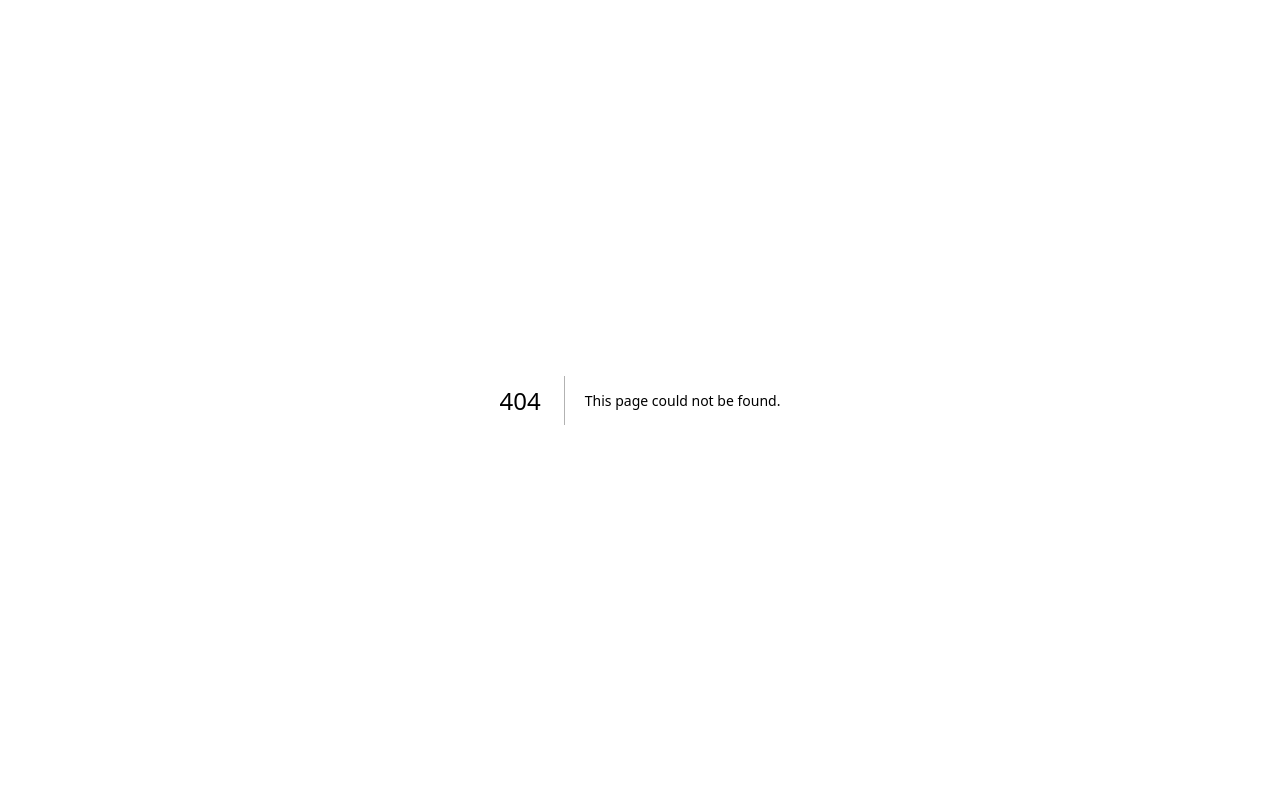
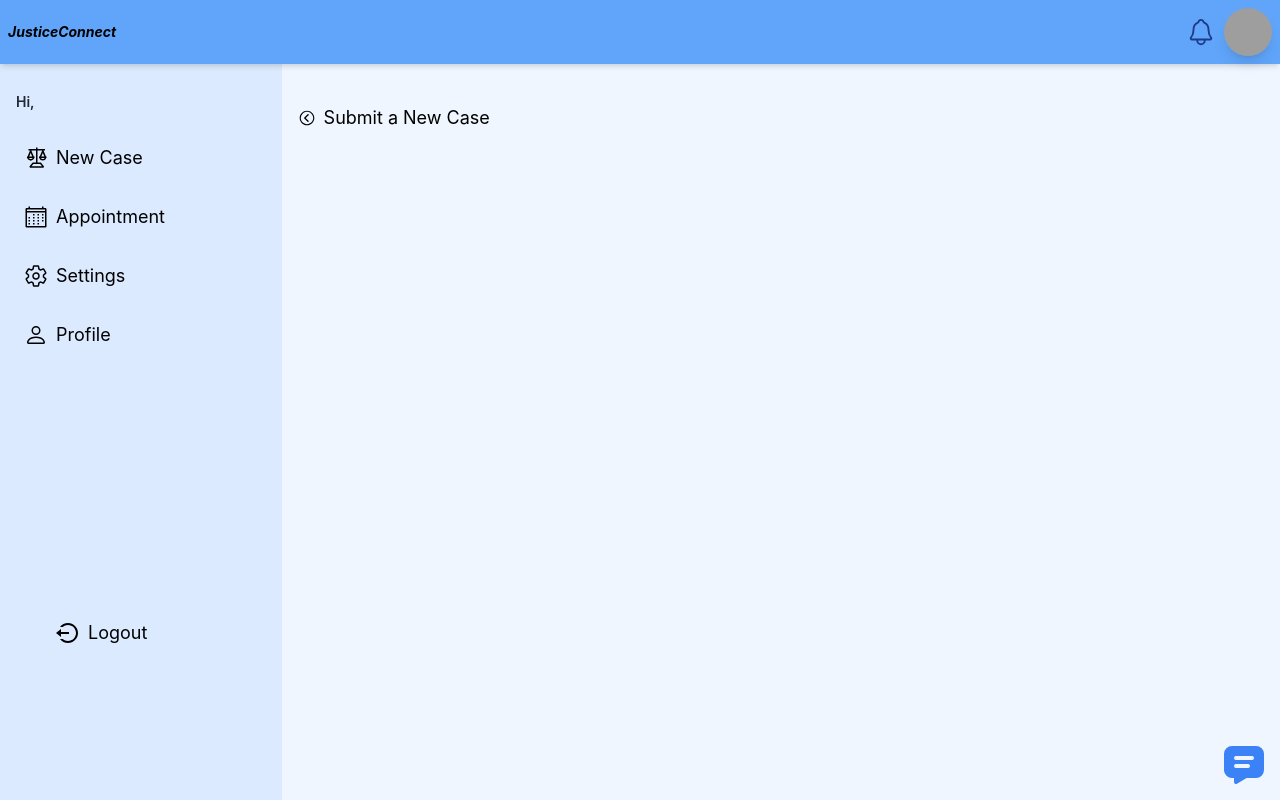
Before and after one commit to Lhezie/JusticeKonnect, a Next.js app: page /createNewCase in a window 1280 px wide. Before the commit this address had no page. Built offline with nearby package versions, Linux system fonts and the light colour scheme; grey boxes are pictures that could not be loaded.

Commit message:
client Dashbord updated

```diff
--- /dev/null
+++ b/components/clientComponent.jsx
@@ -0,0 +1,33 @@
+import React from "react";
+
+// 🔄 Custom Loader Component
+const ButtonLoader = () => {
+  return (
+    <span className="loading loading-spinner text-primary"></span>
+  );
+};
+
+
+const Button = ({
+  children,
+  onClick,
+  className,
+  icon: Icon,
+  isLoading = false,
+  disabled = false,
+}) => {
+  return (
+    <button
+      className={`h-12 rounded-xl px-4 flex items-center justify-center gap-2
+         transition-all duration-300 disabled:opacity-50 disabled:cursor-not-allowed ${className}`}
+      onClick={onClick}
+      disabled={isLoading || disabled}
+    >
+      {isLoading ? <ButtonLoader /> : Icon && <Icon className="w-5 h-5" />}
+      {children}
+    </button>
+  );
+};
+
+
+export { Button, ButtonLoader };
--- a/components/clientLayout.jsx
+++ b/components/clientLayout.jsx
@@ -1,10 +1,11 @@
 import React from "react";
 import { ClientNavBar } from "./clientNavBar";
 import { ClientSideBarContent } from "./clientSideBarContent";
+import { TbMessageFilled } from "react-icons/tb";
 
 const ClientLayout = ({ children }) => {
   return (
-    <div className="h-screen w-screen flex flex-col bg-blue-50">
+    <div className="h-screen w-screen flex flex-col bg-blue-50 relative">
       {/* Navbar - Fixed at the Top */}
       <div className="fixed w-full top-0 left-0 z-50 bg-white shadow-md">
         <ClientNavBar />
@@ -23,6 +24,11 @@ const ClientLayout = ({ children }) => {
         <div className="flex-1 p-4 overflow-auto h-[calc(100vh-4rem)]">
           {children}
         </div>
+
+        <div className="absolute right-3 bottom-3 text-5xl ">
+          <TbMessageFilled className="text-blue-500" />
+
+        </div>
       </div>
     </div>
   );
--- /dev/null
+++ b/components/quickActions.jsx
@@ -0,0 +1,21 @@
+import React from "react";
+import { Button } from "../components/clientComponent";
+import {useRouter, usePathname} from "next/navigation"
+
+const QuickActions = () => {
+    const router = useRouter();
+    const pathname = usePathname();
+  return (
+    <div className="pt-6">
+      <div className="text-md md:text-lg font-semibold ">Quick Actions</div>
+      <div className="pt-6 grid grid-cols-2 gap-4">
+        <Button onClick={()=> router.push("/createNewCase") } className={`bg-blue-400 text-white ` }>Submit a New Case</Button>
+        <Button onClick={()=> router.push('/scheduleAppointment')} className="bg-blue-400 text-white">Schedule Appointment</Button>
+              <Button onClick={()=>router.push("/messaging") } className="bg-blue-400 text-white" >Send Message</Button>
+              <Button onClick={ ()=> router.push("/call")} className="bg-blue-400 text-white" >Make a Call</Button>
+      </div>
+    </div>
+  );
+};
+
+export default QuickActions;
--- a/components/testimonialCarousel.jsx
+++ b/components/testimonialCarousel.jsx
@@ -13,7 +13,7 @@ const testimonials = [
 const TestimonialCarousel = () => {
   return (
     <div className="mt-6">
-    <h2 className="text-lg font-semibold">Testimonials</h2>
+    <h2 className="text-md md:text-lg font-semibold pb-3">Testimonials</h2>
     <div className="flex gap-4 overflow-x-auto mt-2">
       {testimonials.map((testimonial) => (
         <div key={testimonial.id} className="p-4 bg-gray-200 rounded-lg min-w-[200px]">
--- a/pages/clientDashboard.jsx
+++ b/pages/clientDashboard.jsx
@@ -8,6 +8,7 @@ import { useRouter } from "next/navigation";
 import Loader from "../components/loader";
 import UseClientDashboardProvider from "../store/useclientDashboardProvider"
 import TestimonialCarousel from "../components/testimonialCarousel";
+import QuickActions from "../components/quickActions";
 
 const ClientDashboard = () => {
   const { user, setUser } = UseAuthProvider();
@@ -48,20 +49,20 @@ const ClientDashboard = () => {
           <Formateddate />
         </div>
 
-        <div className="mt-2">
+        <div className="mt-2 block md:hidden">
           Hi, <span className="font-bold">{user?.fullName}</span>
         </div>
-        <div className="pt-2 text-lg font-semibold">Case Overview</div>
+        <div className="pt-6 text-md md:text-lg font-semibold">Case Overview</div>
 
         {/* Case Overview Cards */}
         <div className="grid grid-cols-3 gap-2 mt-4 justify-center">
           {caseOverviewData.map((item, index) => (
             <div
               key={index}
-              className={`relative px- py-6 rounded-xl text-center flex flex-col items-center justify-center transition-all duration-300
+              className={`relative text-sm md:text-md lg:text-md px- py-6 rounded-xl text-center flex flex-col items-center justify-center transition-all duration-300
                 ${item.active ? "bg-blue-400 text-white" : "bg-gray-200"}`}
             >
-              <p className="text-sm md:text-md lg:text-md font-medium">{item.label}</p>
+              <p className="text-sm md:text-md lg:text-md font-medium ">{item.label}</p>
               <p className="absolute bottom-2 right-4 text-sm md:text-md lg:text-md font-bold">
                 {item.count}
               </p>
@@ -71,6 +72,8 @@ const ClientDashboard = () => {
 
         <TestimonialCarousel/>
 
+        <QuickActions/>
+
       </div>
     </ClientLayout>
   );
--- /dev/null
+++ b/pages/createNewCase.jsx
@@ -0,0 +1,22 @@
+import React from "react";
+import ClientLayout from "../components/clientLayout";
+import { IoIosArrowDropleft } from "react-icons/io";
+
+const CreateNewCase = () => {
+  return (
+    <div>
+      <ClientLayout>
+        <div className="pt-6">
+          <div className="flex items-center gap-2">
+            <div className="font-bold text-lg">
+              <IoIosArrowDropleft />
+            </div>
+            <div>Submit a New Case</div>
+          </div>
+        </div>
+      </ClientLayout>
+    </div>
+  );
+};
+
+export default CreateNewCase;
--- a/store/useLoadingProvider.jsx
+++ b/store/useLoadingProvider.jsx
@@ -2,7 +2,7 @@ import { create } from "zustand";
 
 const UseLoadingProvider = create((set) => ({
   loading: true, // Default loading state is true
-  setLoading: (isLoading) => set({ loading: isLoading }), // Function to update loading state
+  setLoading: (isLoading) => set({ loading: isLoading }),
 }));
 
 export default UseLoadingProvider;
--- a/styles/globals.css
+++ b/styles/globals.css
@@ -33,7 +33,7 @@ a {
 } */
 @layer base {
   body {
-    @apply bg-white text-black transition-colors duration-300;
+    @apply bg-white text-black transition-colors duration-300 text-[15px] md:text-lg;
   }
 
   .logoBorder {
@@ -63,4 +63,7 @@ a {
   .gradientButton {
     @apply bg-gradient-to-r from-blue-400 via-yellow-500 to-blue-400 text-black  rounded-md transition cursor-pointer ;
   }
+  .majorButton {
+    @apply
+  }
 }
```
Also changed, not shown: 1 other file (tests, documents, lock files or other folders).
